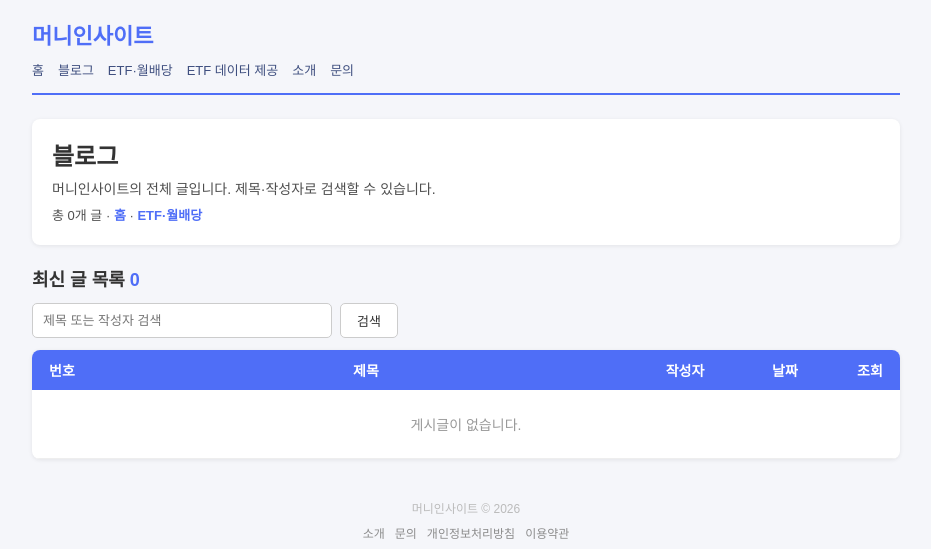
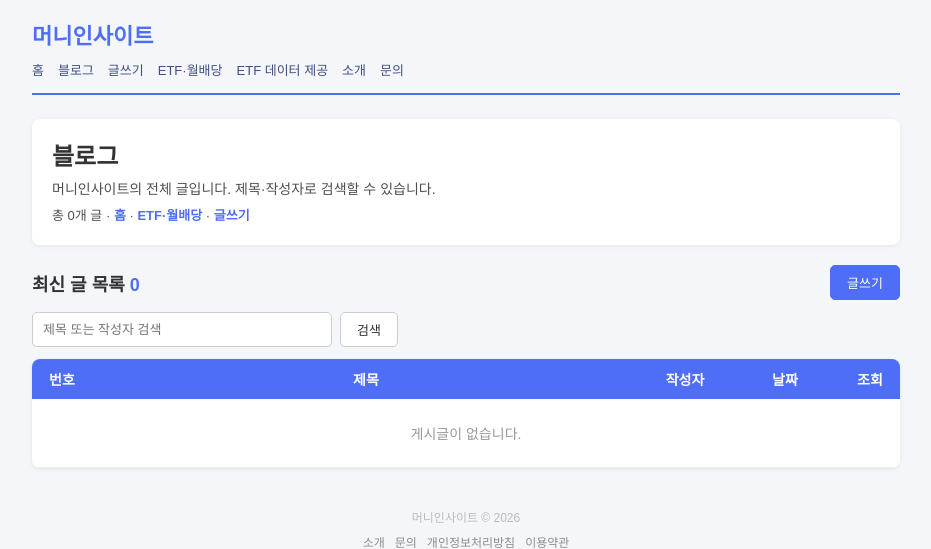
Before and after one commit to pwcosmos-create/coupax-homepage, a Flask app: page /blog in a window 1280 px wide. Shown: the top 549 px of the page, without its empty margins (174-1105 px from the left). Run offline with Flask 3, Linux system fonts and the light colour scheme; data that the repository does not hold is empty.

Commit message:
Add write post entry points on blog and navigation.
Blog page gets a write button and link; write form defaults author to site name.

Co-authored-by: Cursor <cursoragent@cursor.com>

```diff
--- a/board/templates/base.html
+++ b/board/templates/base.html
@@ -30,6 +30,7 @@
     <nav class="top-nav">
       <a href="{{ url_for('index') }}">홈</a>
       <a href="{{ url_for('blog') }}">블로그</a>
+      <a href="{{ url_for('write') }}">글쓰기</a>
       <a href="{{ url_for('etf_hub') }}">ETF·월배당</a>
       <a href="{{ url_for('data_product_etf') }}">ETF 데이터 제공</a>
       <a href="{{ url_for('about') }}">소개</a>
--- a/board/templates/blog.html
+++ b/board/templates/blog.html
@@ -19,11 +19,12 @@
 <section class="hero-box hero-box-tight">
   <h1>블로그</h1>
   <p>{{ site_name }}의 전체 글입니다. 제목·작성자로 검색할 수 있습니다.</p>
-  <p class="hero-meta">총 {{ total }}개 글 · <a href="{{ url_for('index') }}" class="hero-inline-link">홈</a> · <a href="{{ url_for('etf_hub') }}" class="hero-inline-link">ETF·월배당</a></p>
+  <p class="hero-meta">총 {{ total }}개 글 · <a href="{{ url_for('index') }}" class="hero-inline-link">홈</a> · <a href="{{ url_for('etf_hub') }}" class="hero-inline-link">ETF·월배당</a> · <a href="{{ url_for('write') }}" class="hero-inline-link">글쓰기</a></p>
 </section>
 
 <div class="page-header">
   <h2>최신 글 목록 <span class="count">{{ total }}</span></h2>
+  <a href="{{ url_for('write') }}" class="btn btn-primary">글쓰기</a>
 </div>
 
 <form class="search-form" method="get" action="{{ url_for('blog') }}">
--- a/board/templates/write.html
+++ b/board/templates/write.html
@@ -15,7 +15,7 @@
     <div class="form-row half">
       <div>
         <label>작성자</label>
-        <input type="text" name="author" required maxlength="20" placeholder="작성자">
+        <input type="text" name="author" required maxlength="20" placeholder="작성자" value="{{ site_name }}">
       </div>
       <div>
         <label>비밀번호 <small>(수정/삭제 시 필요)</small></label>
```
